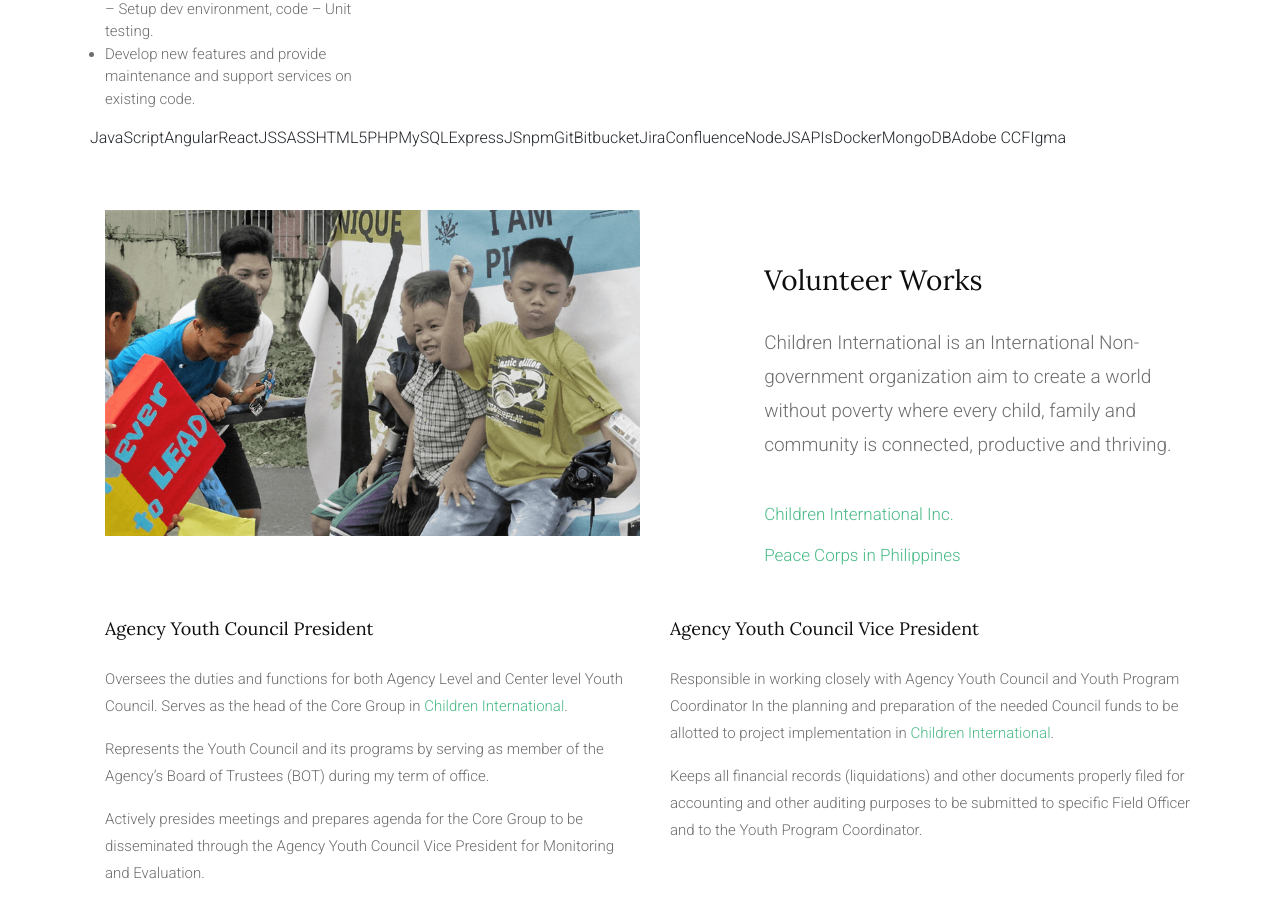
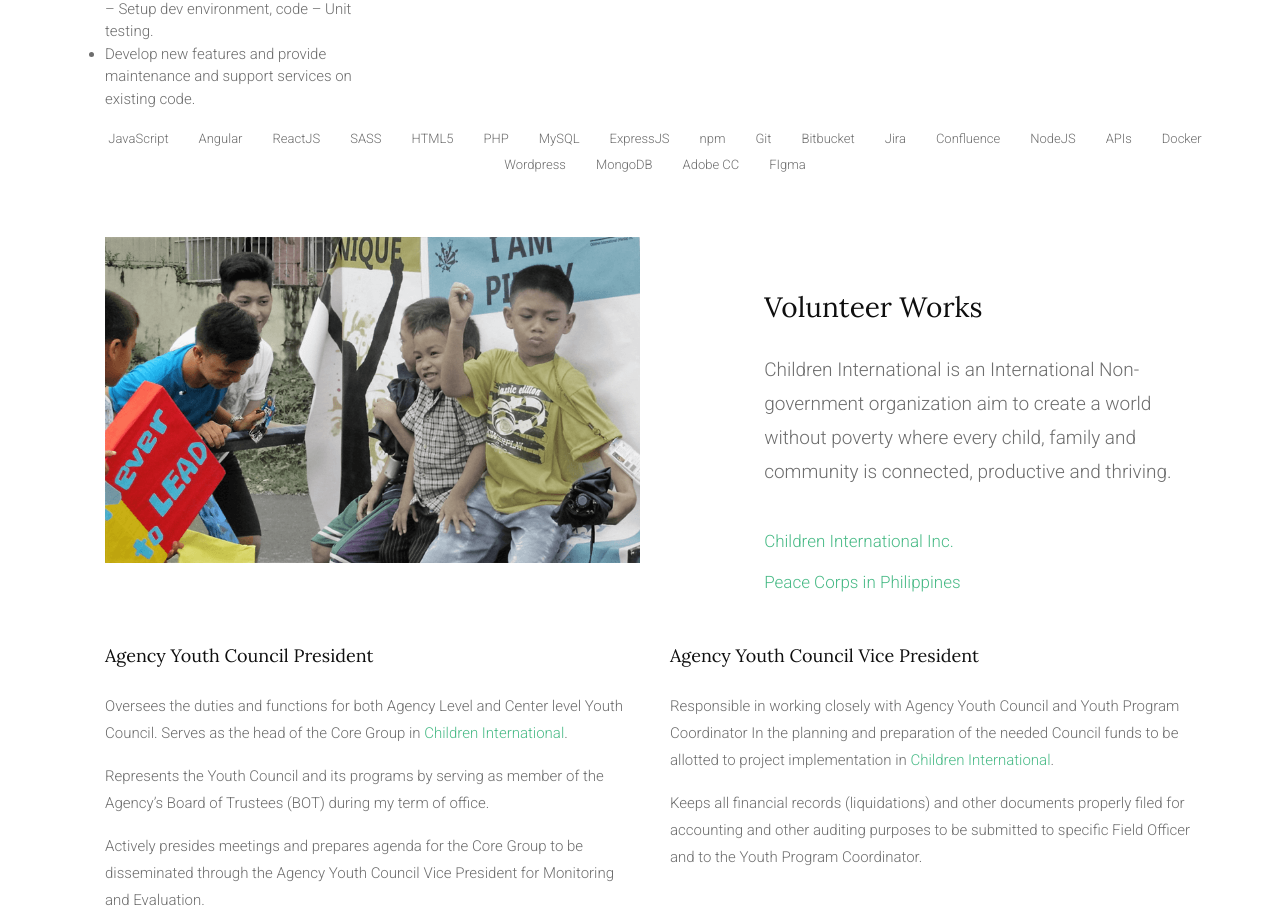
Before and after one commit to esculturajerome/jescultura, a React (Create React App) app: page /about in a window 1280 px wide. Shown: the part 1157-2072 px from the top of the page. Built offline with nearby package versions, Linux system fonts and the light colour scheme.

Commit message:
jescultura | Arrange tools horizontally

```diff
--- a/src/components/tools.jsx
+++ b/src/components/tools.jsx
@@ -21,6 +21,7 @@ class Tools extends Component {
         "NodeJS",
         "APIs",
         "Docker",
+        "Wordpress",
         "MongoDB",
         "Adobe CC",
         "FIgma",
@@ -28,12 +29,27 @@ class Tools extends Component {
     },
   ];
   render() {
+    const toolsStyle = {
+      display: "flex",
+      flexWrap: "wrap",
+      justifyContent: "center",
+      flexItem: "center",
+    };
     return (
       <div className="row">
         {this.toolsList.map(({ tools }, i) => (
-          <div key={i}>
+          <div key={i} style={toolsStyle}>
             {tools.map((x, j) => (
-              <span key={j}>{x}</span>
+              <div
+                style={{
+                  margin: "3px 15px",
+                  fontSize: "13px",
+                  color: "#6d6d6d",
+                }}
+                key={j}
+              >
+                {x}
+              </div>
             ))}
           </div>
         ))}
```
Also changed, not shown: 18 other files (tests, documents, lock files or other folders).
